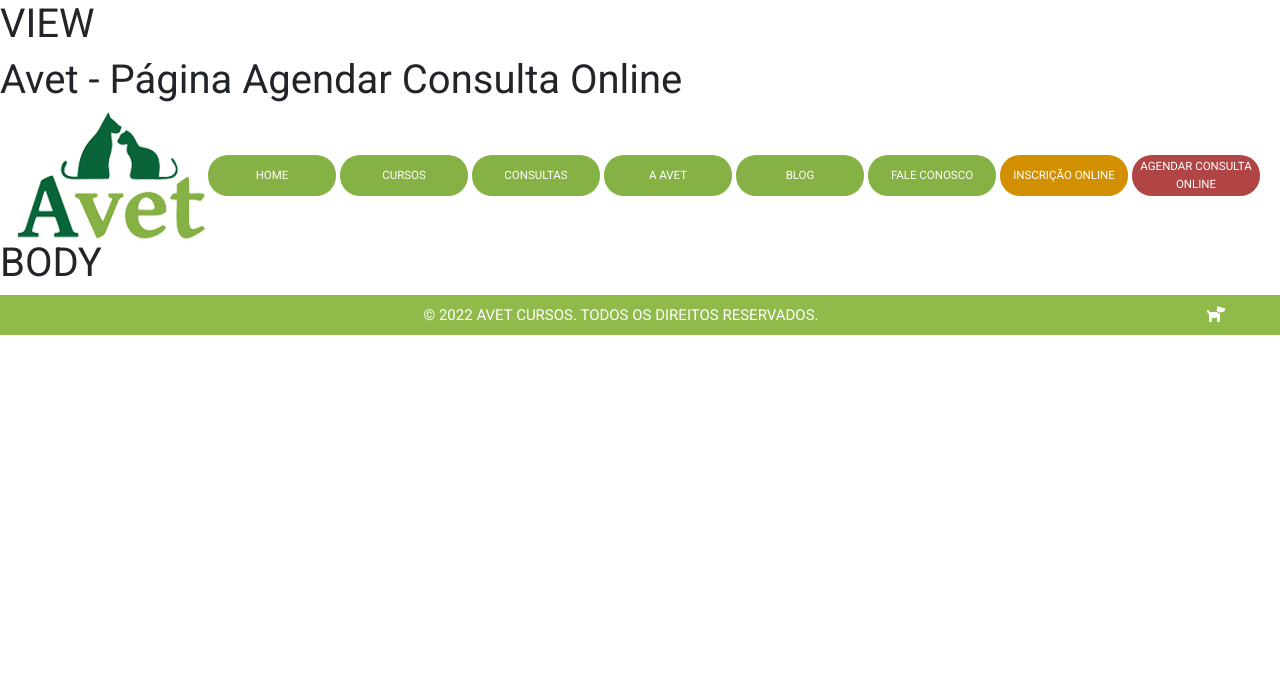
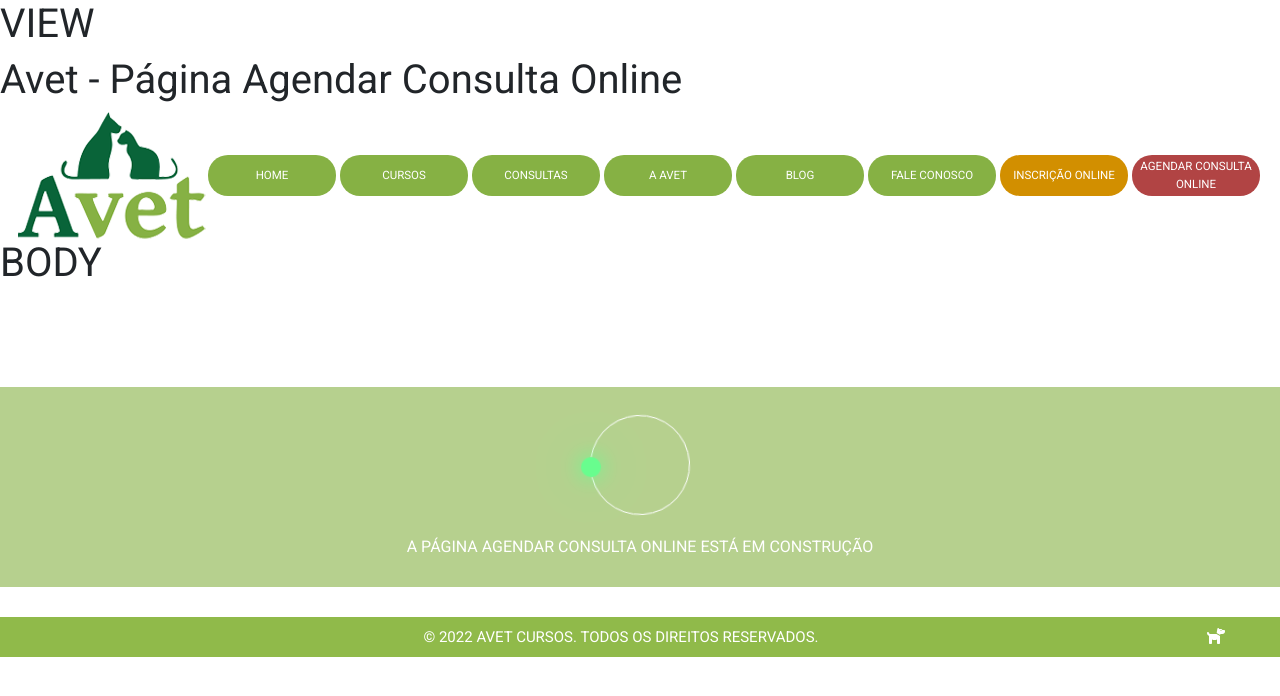
Before and after one commit to marcusviniciusmo/Avet_Cursos_Website, a React (Create React App) app in the folder frontend/: page /agendarConsultaOnline in a window 1280 px wide. Shown: the top 696 px of the page. Built offline with nearby package versions, Linux system fonts and the light colour scheme.

Commit message:
Call of the UnderConstruction component in the AgendarConsultaOnline view

```diff
--- a/frontend/src/views/AgendarConsultaOnline/index.tsx
+++ b/frontend/src/views/AgendarConsultaOnline/index.tsx
@@ -1,4 +1,5 @@
 import Header from "components/Header";
+import UnderConstruction from "components/UnderConstruction";
 import Footer from "components/Footer";
 
 function AgendarConsultaOnline() {
@@ -10,6 +11,9 @@ function AgendarConsultaOnline() {
       <Header />
 
       <h1>BODY</h1>
+      <UnderConstruction
+        pageTitle="Agendar Consulta Online"
+      />
 
       <Footer />
     </>
```
